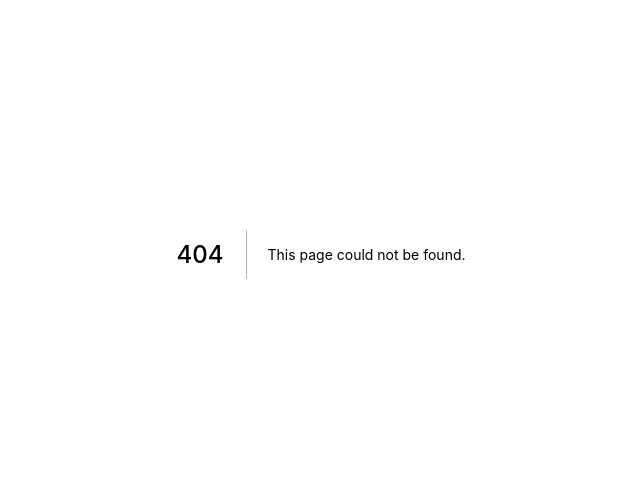
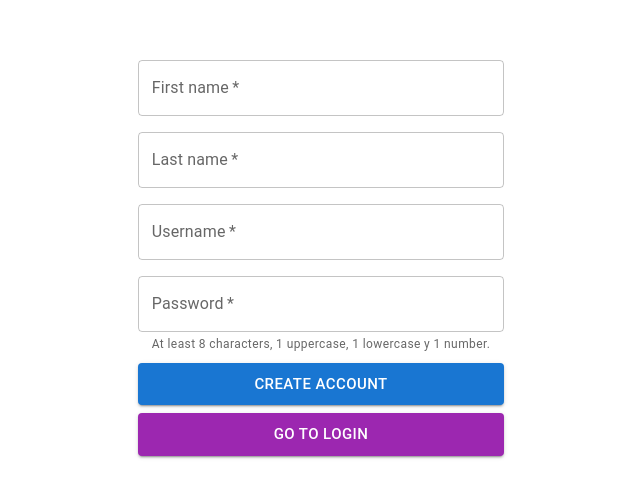
Before and after one commit to MarioJim/TecCloud, a Next.js app in the folder teccloud-server/: page /sign_up in a window 1280 px wide. Before the commit this address had no page. Shown: the part 146-644 px from the top of the page, without its empty margins (319-959 px from the left). Built offline with nearby package versions, Linux system fonts and the light colour scheme.

Commit message:
Login / Register Nextjs

```diff
--- a/teccloud-server/package.json
+++ b/teccloud-server/package.json
@@ -13,6 +13,7 @@
     "@emotion/styled": "^11.10.4",
     "@mui/icons-material": "^5.10.3",
     "@mui/material": "^5.10.5",
+    "axios": "^0.27.2",
     "next": "12.3.0",
     "react": "18.2.0",
     "react-dom": "18.2.0"
--- /dev/null
+++ b/teccloud-server/pages/sign_up.tsx
@@ -0,0 +1,21 @@
+import type { NextPage } from 'next';
+import Head from 'next/head';
+import Container from '@mui/material/Container';
+import Register from '../src/register/Register';
+
+const SignUp: NextPage = () => (
+  <Container>
+    <Head>
+      <title>TecCloud: Sign Up</title>
+      <meta
+        name='description'
+        content='Store, search and share your documents.'
+      />
+      <link rel='icon' href='/favicon.ico' />
+    </Head>
+
+    <Register />
+  </Container>
+);
+
+export default SignUp;
--- /dev/null
+++ b/teccloud-server/src/register/Register.tsx
@@ -0,0 +1,105 @@
+import React, { useState } from 'react';
+import Box from '@mui/material/Box';
+import Stack from '@mui/material/Stack';
+import TextField from '@mui/material/TextField';
+import Button from '@mui/material/Button';
+import Link from 'next/link';
+import axios from 'axios';
+
+export default function Register() {
+  const onSubmit: (e: React.FormEvent) => void = async (e) => {
+    e.preventDefault();
+    const target = e.target as typeof e.target & {
+      firstName: { value: string };
+      lastName: { value: string };
+      username: { value: string };
+      password: { value: string };
+    };
+
+    const inputs = {
+      firstName: target.firstName.value,
+      lastName: target.lastName.value,
+      username: target.username.value,
+      password: target.password.value,
+    };
+
+    try {
+      const response = await axios.post(
+        'http://localhost:3001/user/register',
+        inputs,
+      );
+      sessionStorage.setItem('user', JSON.stringify(response.data.user));
+      location.assign('/files');
+    } catch (error) {
+      console.error(error);
+    }
+  };
+
+  return (
+    <Box
+      component='div'
+      display='flex'
+      justifyContent='center'
+      alignItems='center'
+      minHeight='100vh'
+    >
+      <Stack
+        component='form'
+        sx={{
+          '& .MuiFormControl-root': { my: 1 },
+          p: 3,
+          borderRadius: 2,
+          bgcolor: 'white',
+          maxWidth: '100%',
+        }}
+        onSubmit={onSubmit}
+      >
+        <TextField
+          required
+          fullWidth
+          name='firstName'
+          id='firstName'
+          label='First name'
+        />
+        <TextField
+          required
+          fullWidth
+          name='lastName'
+          id='lastName'
+          label='Last name'
+        />
+        <TextField
+          required
+          fullWidth
+          name='username'
+          id='username'
+          label='Username'
+        />
+        <TextField
+          required
+          fullWidth
+          name='password'
+          id='password'
+          label='Password'
+          type='password'
+          inputProps={{ pattern: '(?=.*[0-9])(?=.*[a-z])(?=.*[A-Z]).{8,}' }}
+          helperText='At least 8 characters, 1 uppercase, 1 lowercase y 1 number.'
+        />
+
+        <Button variant='contained' size='large' type='submit' sx={{ mb: 1 }}>
+          Create account
+        </Button>
+        <Link href='/login'>
+          <Button
+            variant='contained'
+            color='secondary'
+            size='large'
+            type='submit'
+          >
+            Go to login
+          </Button>
+        </Link>
+      </Stack>
+    </Box>
+  );
+}
```
Also changed, not shown: teccloud-server/pages/files.tsx (+7 -7 lines), teccloud-server/pages/index.tsx (+31 -59 lines), teccloud-server/pages/login.tsx (added, +21 -0 lines), teccloud-server/src/login/Login.tsx (added, +85 -0 lines), 1 other file (tests, documents, lock files or other folders).
